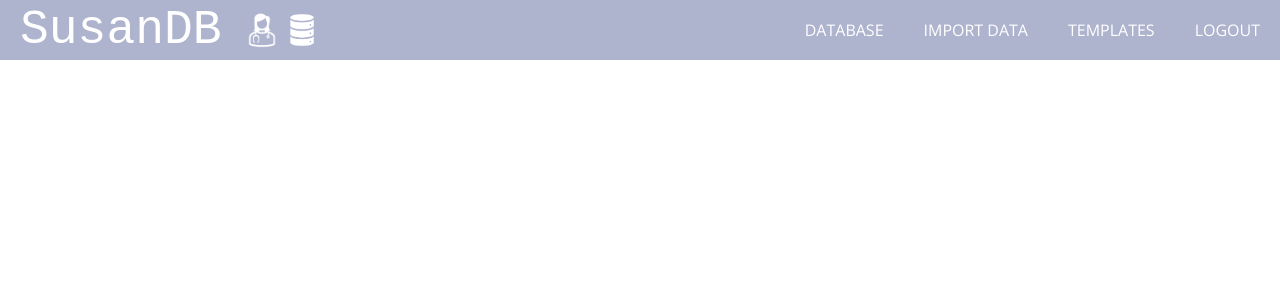
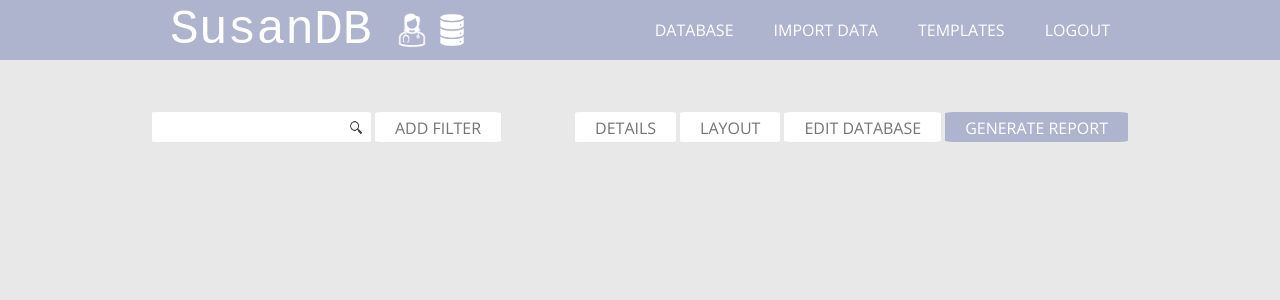
Before and after one commit to AlyssaRSchaefer/SusanDB, a Flask app: page / in a window 1280 px wide. Shown: the top 300 px of the page. Run offline with Flask 3, Linux system fonts and the light colour scheme.

Commit message:
added standard buttons for application and controls for db page

```diff
--- a/app.py
+++ b/app.py
@@ -42,5 +42,5 @@ if __name__ == '__main__':
     flask_thread.start()
 
     # Create a PyWebView window to load the Flask app
-    webview.create_window('Flask + PyWebView', 'http://127.0.0.1:5000')
+    webview.create_window('SusanDB', 'http://127.0.0.1:5000')
     webview.start()
--- a/static/css/style.css
+++ b/static/css/style.css
@@ -5,20 +5,74 @@
     --secondary-color: #E8E8E8;
     --secondary-color-highlight: #F2F2F2;
     --tertiary-color: #ffffff;
+    --quarternary-color: #747474;
 
     /* Fonts */
     --font-primary: "Courier New", monospace; /* For titles */
     --font-secondary: "Open Sans", sans-serif;
+
+    /* Margin */
+    --horizontal-margin: 150px;
 }
 
 body {
     padding: 0px;
-    margin: 0px;
+    margin: 0;
+    background-color: var(--secondary-color);
+    font-family: var(--font-secondary);
+}
+
+/* COMMON ELEMENTS */
+
+.text {
+    border: none;
+    outline: none;
+    padding: 5px 5px;
+    border-radius: 2.5%;
+    font-family: var(--font-secondary);
+}
+
+.button {
+    padding: 5px 20px;
+    border-radius: 5%;
+}
+
+.button, .text {
+    height: 20px;
+    width: auto;
+    margin: 2px;
+    white-space: nowrap;
+}
+
+.button:hover {
+    cursor: pointer;
+}
+
+.primary-button {
+    background-color: var(--primary-color);
+    color: var(--tertiary-color)
+}
+
+.primary-button:hover {
+    background-color: var(--primary-color-highlight);
+}
+
+.secondary-button {
+    background-color: var(--tertiary-color);
+    color: var(--quarternary-color);
+}
+
+.secondary-button:hover {
+    background-color: var(--secondary-color-highlight);
 }
 
 /* NAVIGATION BAR */
 .navbar {
     background-color: var(--primary-color);
+}
+
+.navbar-elements {
+    margin: 0 var(--horizontal-margin);
     color: white;
     display: flex;
     justify-content: space-between;
@@ -75,9 +129,40 @@ body {
     align-items: center;
   }
 
+/* MULTIPLE PAGES */
+.database, .import, .templates {
+    margin: 0 var(--horizontal-margin);
+}
+
 /* DATABASE PAGE */
-.database {
-    background-color: var(--secondary-color);
+
+.database-controls {
+    display: flex;
+    justify-content: space-between;
+    margin: 50px 0;
+}
+
+.database-controls-left{
+    display: flex;
+    justify-content: left;
+}
+
+.database-controls-right{
+    display: flex;
+    justify-content: right;
+}
+
+.search-container {
+    display: flex;
+    justify-content: space-between;
+    align-items: center;
+    background-color: var(--tertiary-color);
+}
+
+.search-icon {
+    height: 15px;
+    width: auto;
+    margin: 0 2.5px;
 }
 
 /* TEMPLATES PAGE */
--- a/templates/database.html
+++ b/templates/database.html
@@ -5,7 +5,19 @@
 {% block content %}
     <div class="database">
         <div class="database-controls">
-
+            <div class="database-controls-left">
+                <div class="search-container text">
+                    <input class="text" type="text">
+                    <img class="search-icon" src="static\icons\icon-search.png" alt="Search Icon">
+                </div>
+                <div class="button secondary-button">ADD FILTER</div>
+            </div>
+            <div class="database-controls-right">
+                <div class="button secondary-button">DETAILS</div>
+                <div class="button secondary-button">LAYOUT</div>
+                <div class="button secondary-button">EDIT DATABASE</div>
+                <div class="button primary-button">GENERATE REPORT</div>
+            </div>
         </div>
         <div class="database-table">
 
--- a/templates/header.html
+++ b/templates/header.html
@@ -9,6 +9,7 @@
 </head>
 <body>
   <nav class="navbar">
+    <div class="navbar-elements">
       <div class="navbar-heading">
         <div class="navbar-name">SusanDB</div>
         <img src="static\icons\icon-nurse.png" alt="nurse icon">
@@ -20,6 +21,7 @@
         <li><a href="{{ url_for('templates') }}">TEMPLATES</a></li>
         <li><a href="#logout">LOGOUT</a></li>
       </ul>
+    </div>
   </nav>
   {% block content %}{% endblock %}
 </body>
```
Also changed, not shown: static/icons/icon-db2.png (added), static/icons/icon-search.png (added). Lines whose indentation alone changed are shown as unchanged.
